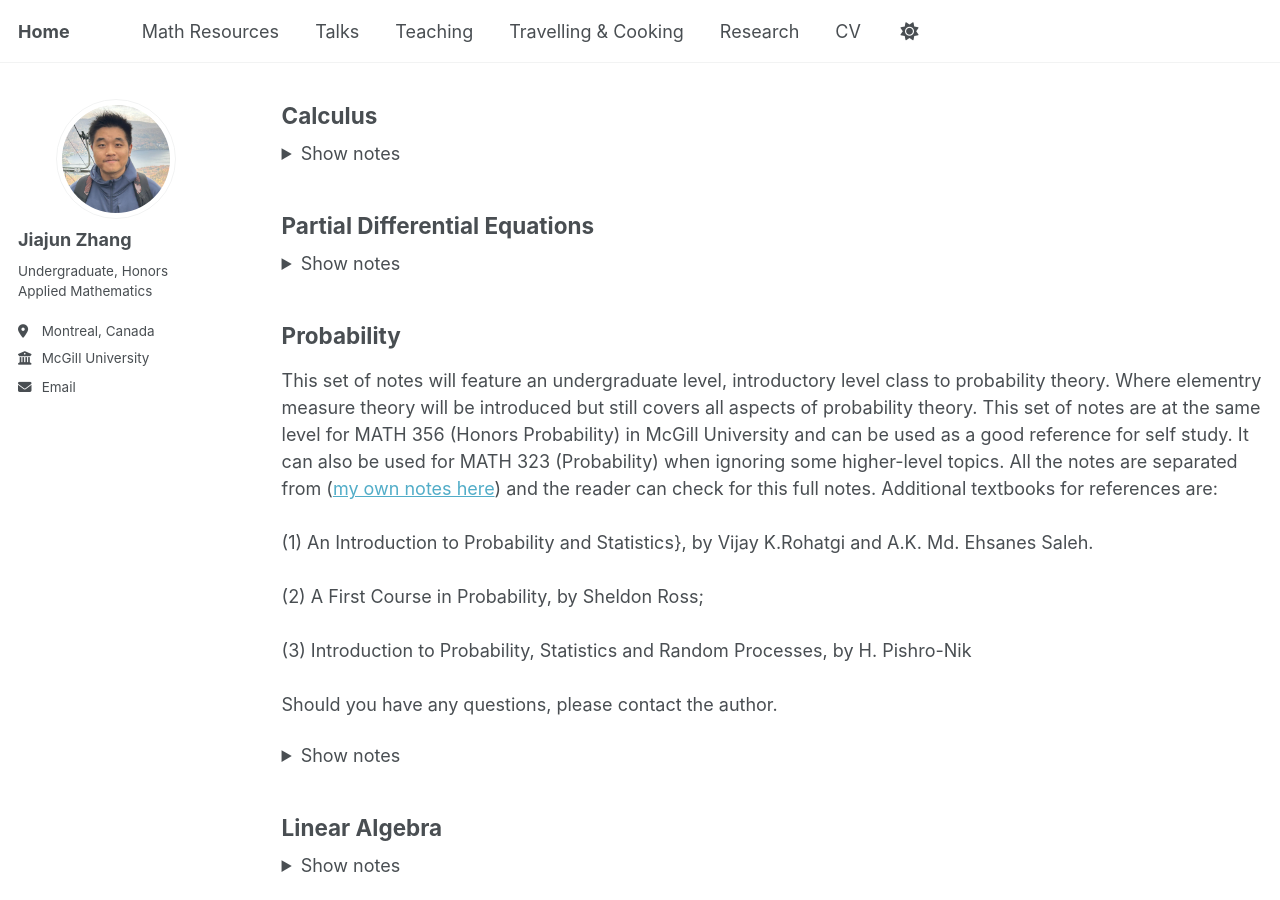
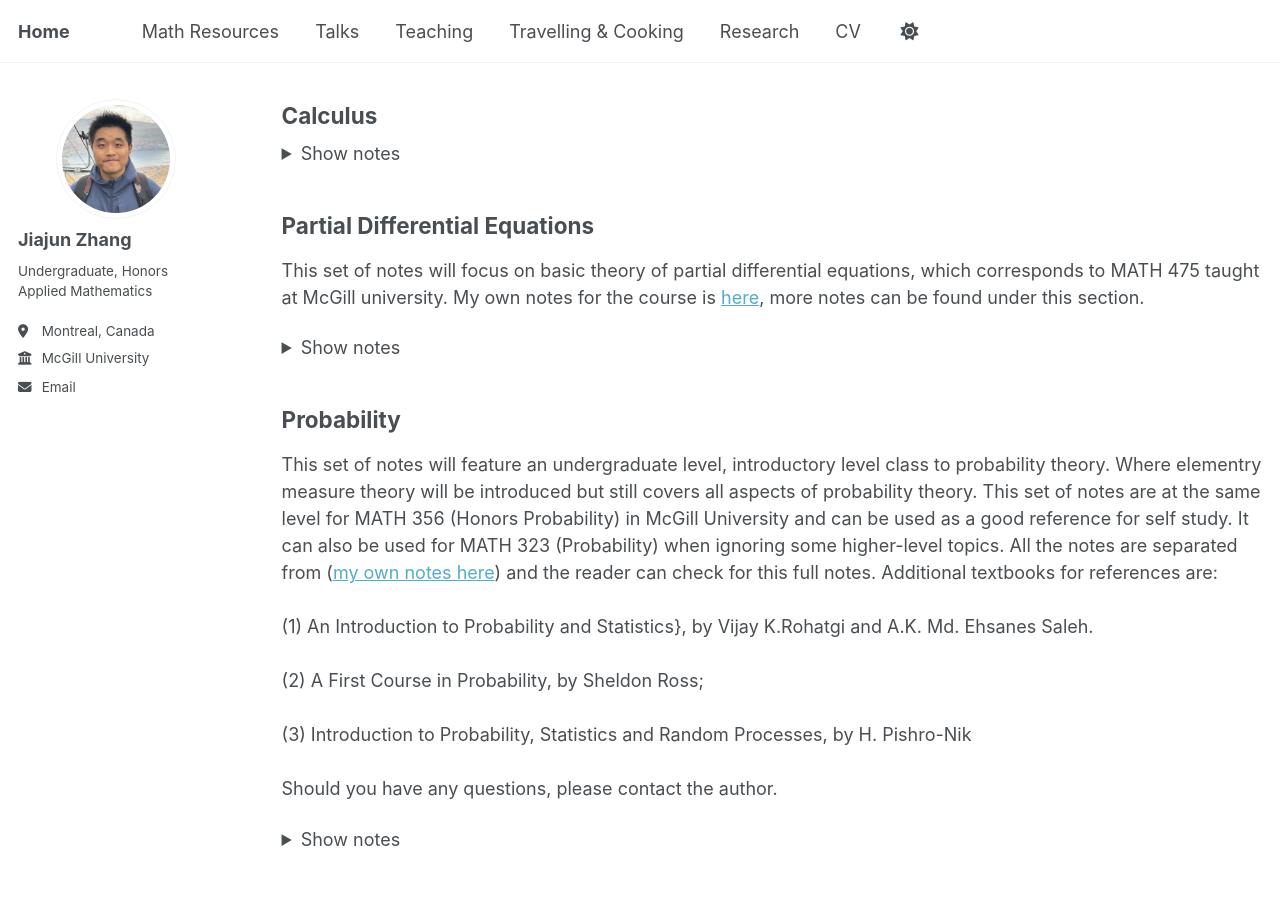
Before and after one commit to JohanssonRein/JohanssonRein.github.io, a Jekyll site: the page built from _pages/publications.html, in a window 1280 px wide and 900 px high, scrolled down 1342 px. Built offline with Jekyll 4.4.1, drawn with Linux system fonts in a browser that asks for light colours.

Commit message:
Update _config.yml

```diff
--- a/_config.yml
+++ b/_config.yml
@@ -121,6 +121,8 @@ publication_category:
     title: 'Calculus'
   differentialequations:
     title: 'Partial Differential Equations'
+    description: >
+     This set of notes will focus on basic theory of partial differential equations, which corresponds to MATH 475 taught at McGill university. My own notes for the course is [here](/files/pde.pdf), more notes can be found under this section.
   probability:
     title: 'Probability'
     description: >
```
